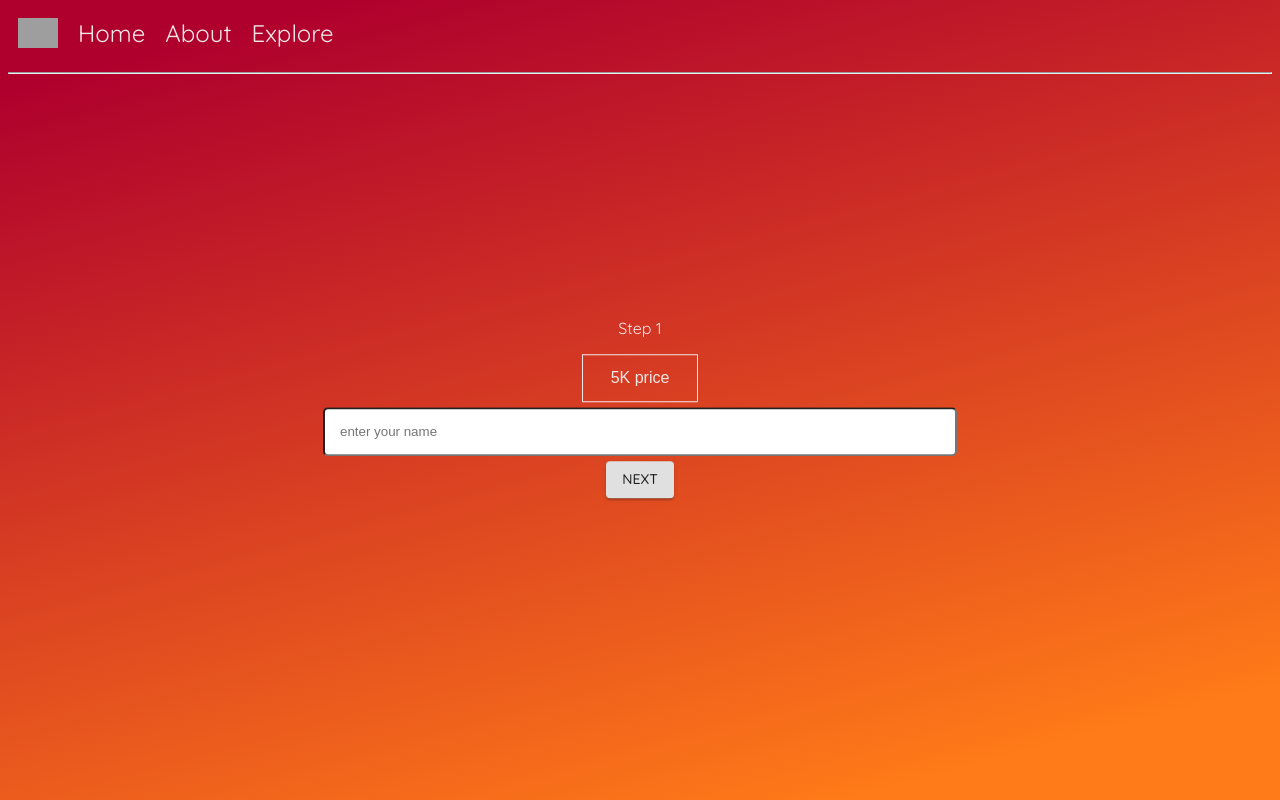
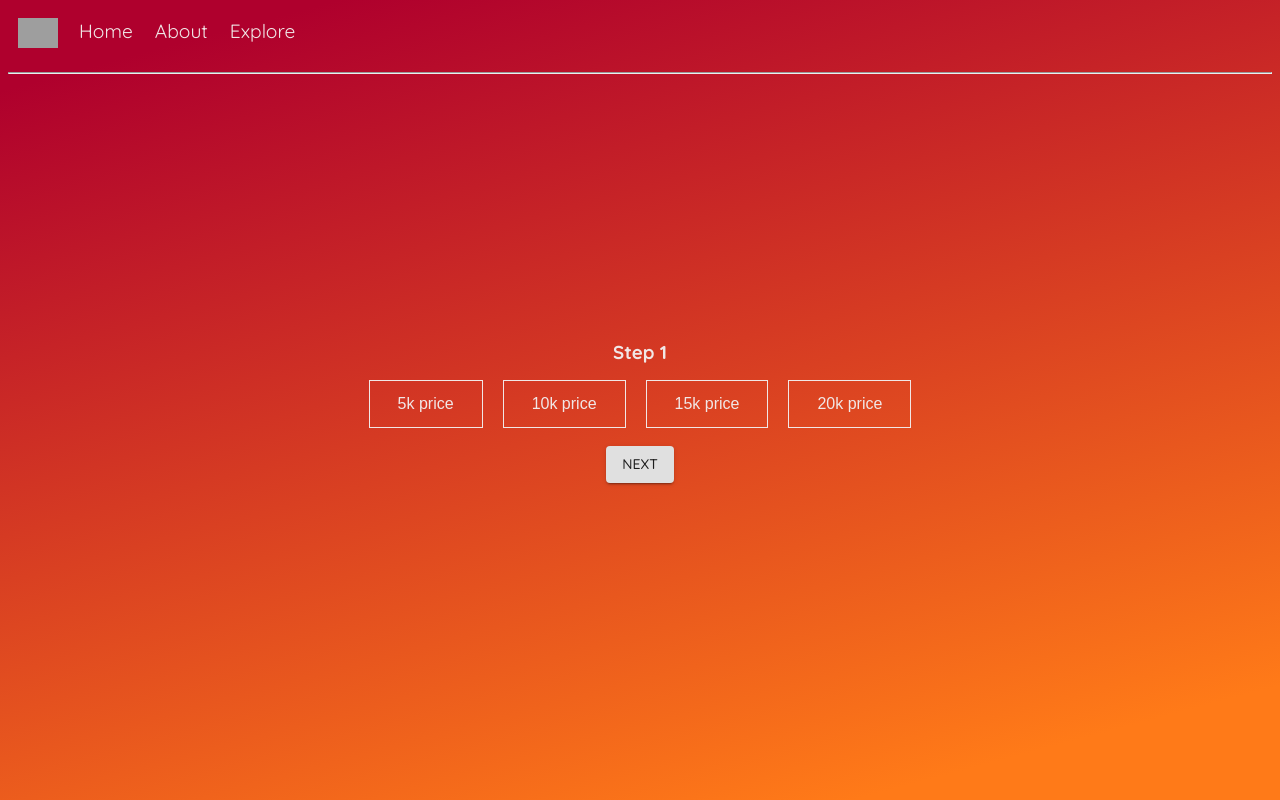
Before and after one commit to BalanaguYashwanth/Blogs-app, a React (Create React App) app: page /explore in a window 1280 px wide. Built offline with nearby package versions, Linux system fonts and the light colour scheme; grey boxes are pictures that could not be loaded.

Commit message:
Developed some functionality in explore

```diff
--- a/src/App.css
+++ b/src/App.css
@@ -45,6 +45,7 @@
   padding: 14px 28px;
   font-size: 16px;
   cursor: pointer;
+  margin:20px;
   animation: blinker 5s;
   animation-iteration-count: 1;
 }
@@ -56,10 +57,34 @@
   padding: 14px 28px;
   font-size: 16px;
   cursor: pointer;
+  margin:10px;
 }
 
+.buttonselected{
+  border: 1px solid rgba(241, 234, 234, 0.986);
+  background-color: transparent;
+  color: rgba(241, 234, 234, 0.986);
+  padding: 14px 28px;
+  font-size: 16px;
+  cursor: pointer;
+  margin:10px;
+  color: black;
+  background: rgba(241, 234, 234, 0.986);
+}
+
+.button:hover {
+  color: black;
+  background: rgba(241, 234, 234, 0.986);
+}
+
+/* .button:focus {
+  color: black;
+  background: rgba(241, 234, 234, 0.986);
+} */
+
+
+
 @keyframes blinker {
-
 
   40% {
     opacity: 5;
@@ -103,12 +128,10 @@ li .link{
   animation-fill-mode: forwards;
 }
 
-
 @keyframes mymove1 {
   from {top: 0px}
   to {top:-1000px}
 }
-
 
 .hidescroll{
   overflow: hidden;
@@ -117,15 +140,16 @@ li .link{
   background-color: black;
 }
 
+
 .middle {
-  margin: 0;
-  position: absolute;
-  top: 50%;
-  left: 50%;
+  min-height: 80vh;
+  margin: 0 auto;
+  flex: 1;
+  display: flex;
+  flex-wrap: wrap;
   text-align: center;
   align-items: center;
-  -ms-transform: translate(-50%, -50%);
-  transform: translate(-50%, -50%);
+  justify-content: center;
 }
 
 .glass {
--- a/src/App.js
+++ b/src/App.js
@@ -10,6 +10,16 @@ const theme = createTheme({
     fontFamily: "Quicksand",
   }
 })
+
+theme.typography.h3 = {
+  fontSize: '1.3rem',
+  '@media (min-width:600px)': {
+    fontSize: '1.5rem',
+  },
+  [theme.breakpoints.up('md')]: {
+    fontSize: '2.4rem',
+  },
+};
 
 function App() {
   return (
--- a/src/screens/explore.js
+++ b/src/screens/explore.js
@@ -1,12 +1,12 @@
 import React, { useState } from 'react'
 import Navbar from './navbar'
-import { Button, makeStyles } from '@material-ui/core'
+import { Button, makeStyles, Grid } from '@material-ui/core'
 import '../App.css'
 
 const usestyles = makeStyles({
     input: {
         padding: 15,
-        width: 600,
+        width: 300,
         borderRadius: 5,
         display: 'block',
         margin: 5
@@ -19,6 +19,12 @@ export default function explore() {
     const [step, setStep] = useState(1)
     const [animation, setAnimation] = useState('animation')
     const [buttonAnimation, setButtonAnimation] = useState('button')
+    const [buttonselected, setButtonselected] = useState('button')
+    const [bool, setbool] = useState(false)
+    const lists = [{ id: 1, title: '5k price' }, { id: 2, title: '10k price' }, { id: 3, title: '15k price' }, { id: 4, title: '20k price' }]
+    const specs = [{id:1,title:'Gaming'},{id:2,title:'Non Gaming'},{id:3,title:'Camera'},{id:4,title:'Battery'}]
+
+    const [select, setSelect] = useState()
 
     function button() {
         return (
@@ -33,13 +39,49 @@ export default function explore() {
         )
     }
 
+    function selected(id) {
+        setSelect(id)
+    }
+
+    function step4() {
+        return (
+            <div className={animation}>
+                <p style={{ fontWeight: 'bold' }}> Step 1 </p>
+                <input type="text" placeholder='Enter your Name' className={styles.input} />
+                {button()}
+            </div>
+        )
+    }
+
+    function step5() {
+        return (
+            <div className={animation}>
+                <p style={{ fontWeight: 'bold' }}> Step 2 </p>
+                <input type="text" placeholder='Enter your email' className={styles.input} />
+                {button()}
+            </div>
+        )
+    }
+
     function step1() {
         return (
             <div className={animation}>
-                <p> Step 1 </p>
-                <button className={buttonAnimation} onClick={ () => setButtonAnimation('buttonanimation') } > 5K price </button>
-                <input type="text" placeholder='enter your name' className={styles.input} />
+                <div >
+                    <h3 style={{ fontWeight: 'bold' }} > Step 1 </h3>
+                    <Grid container spacing={3} directon="row" style={{ flexGrow: 1 }} justifyContent="center" alignItems="center">
+                        {
+                            lists.map((list,index) => (
+                                <div key={index}>
+                                    <Grid item  >
+                                        <button className={ select == list.id ? "buttonselected": "button" } onClick={() => { selected(list.id) }} >  {list.title} </button>
+                                    </Grid>
+                                </div>
+                            ))
+                        }
+                    </Grid>
+                    <br />
                     {button()}
+                </div>
             </div>
         )
     }
@@ -47,35 +89,59 @@ export default function explore() {
     function step2() {
         return (
             <div className={animation}>
-                <p> Step 2 </p>
+                <div >
+                    <h3 style={{ fontWeight: 'bold' }} > Step 2 </h3>
+                    <Grid container spacing={3} directon="row" style={{ flexGrow: 1 }} justifyContent="center" alignItems="center">
+                    {
+                        specs && specs.map( (spec,index) => (
+                            <Grid item  key={index}>
+                                <button className={ select == spec.id ? "buttonselected": "button" } onClick={() => { selected(spec.id) }}>  {spec.title} </button>
+                            </Grid>
 
-                <input type="text" placeholder='enter your email' className={styles.input} />
+                        ) )
+                    }
+                    </Grid>
+                    <br />
                     {button()}
+                </div>
             </div>
         )
     }
 
     function step3() {
         return (
-            <div className='animation'>
-                <p> Step 3 </p>
-                <input type="text" placeholder='what you are looking for' className={styles.input} />
+            <div className={animation}>
+                <div >
+                    <h3 style={{ fontWeight: 'bold' }} > Step 3 </h3>
+                    <Grid container spacing={3} directon="row" style={{ flexGrow: 1 }} justifyContent="center" alignItems="center">
+                        <Grid item  >
+                            <button className='button' > Sisters or Women </button>
+                        </Grid>
+                        <Grid item >
+                            <button className='button' > Parents </button>
+                        </Grid>
+                        <Grid item >
+                            <button className='button' > Brothers or Men </button>
+                        </Grid>
+                    </Grid>
+                    <br />
                     {button()}
+                </div>
             </div>
         )
     }
 
+
     return (
-        <div >
+        <div  >
             <Navbar />
             <div className='middle'>
-                <div>
                 {step == 1 && step1()}
                 {step == 2 && step2()}
                 {step == 3 && step3()}
+                {step == 4 && step4()}
+                {step == 5 && step5()}
             </div>
-            </div>
-
         </div>
     )
 }
--- a/src/screens/navbar.js
+++ b/src/screens/navbar.js
@@ -8,16 +8,16 @@ export default function navbar()
         <div>
             <ul>
                 <li>
-                    <img height='30'  src='https://upload.wikimedia.org/wikipedia/commons/thumb/a/a7/React-icon.svg/1280px-React-icon.svg.png' />
+                  <p style={{margin:0}}> <img height='30'  src='https://upload.wikimedia.org/wikipedia/commons/thumb/a/a7/React-icon.svg/1280px-React-icon.svg.png' /> </p>
                 </li>
                 <li>
-                    <Link className='link' to='/'> Home </Link>
+                    <Link className='link' to='/'>  <p style={{fontSize:'1.2rem', margin:1}}>  Home </p>   </Link>
                 </li>
                 <li>
-                    About
+                <p style={{fontSize:'1.2rem', margin:1}}>  About </p>
                 </li>
                 <li>
-                <Link className='link' to='/explore'> Explore </Link>
+                <Link className='link' to='/explore'> <p style={{fontSize:'1.2rem', margin:1}}>  Explore </p> </Link>
                 </li>
             </ul>
             <hr />
--- a/src/screens/product.js
+++ b/src/screens/product.js
@@ -64,12 +64,13 @@ export default function product() {
             <Navbar />
 
 
-            <div style={{ marginTop: 100 }}>
+            <div style={{ marginTop: 50 }}>
                 <div style={{ textAlign: 'center', alignItems: 'center', }} >
 
                     <Typography variant='h3' style={{ fontWeight: 'bold', }} gutterBottom >  Best Smartphone under 10k </Typography>
 
                     <div style={{ padding: 20, overflowX: 'hidden' }} >
+
 
                         <Grid container justifyContent='center' spacing={3} style={{ flexGrow: 1 }}>
 
@@ -129,9 +130,8 @@ export default function product() {
                                 </Card>
                             </Grid>
 
-
                         </Grid>
-                        <Typography variant='h3' style={{ fontWeight: 'bold', margin: 40 }} gutterBottom >  Best Smartphone under 20k </Typography>
+                        <Typography variant='h3' style={{ fontWeight: 'bold', marginTop:30, marginBottom:30, }} gutterBottom >Best Smartphone under 20k</Typography>
 
                         <Grid container justifyContent="center" spacing={3} style={{ flexGrow: 1 }} >
                             <Grid item md={3} >
```
Lines whose indentation alone changed are shown as unchanged.
